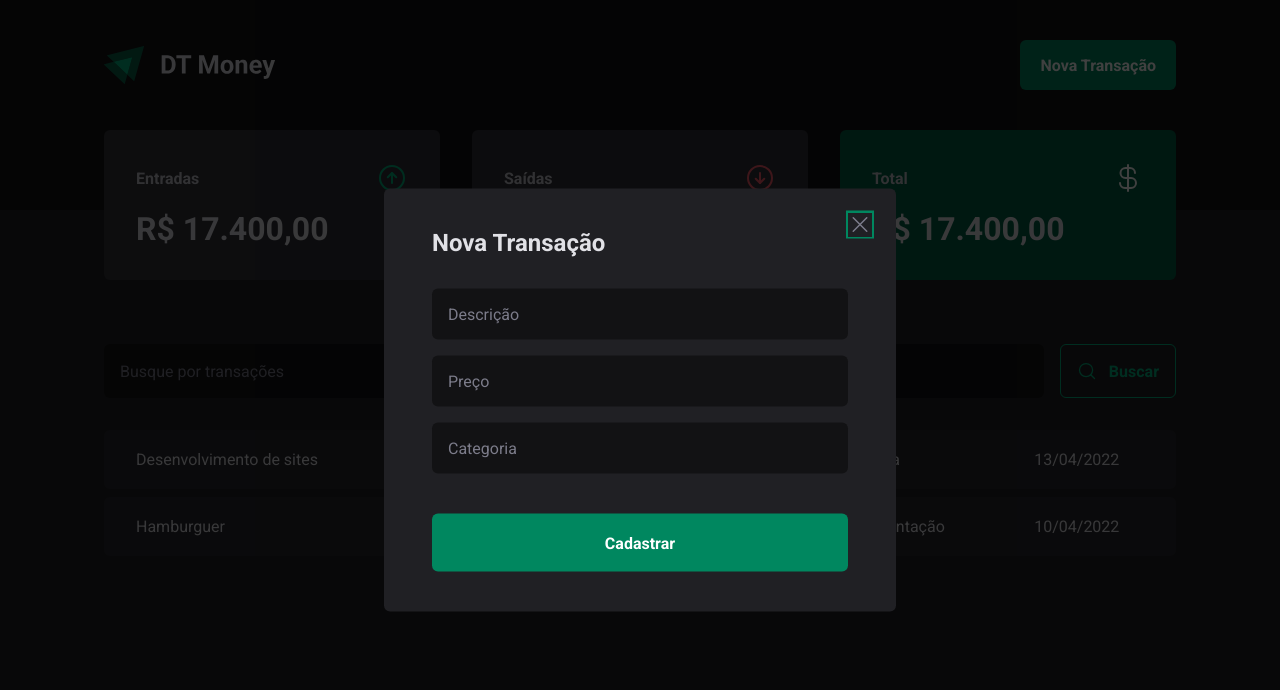
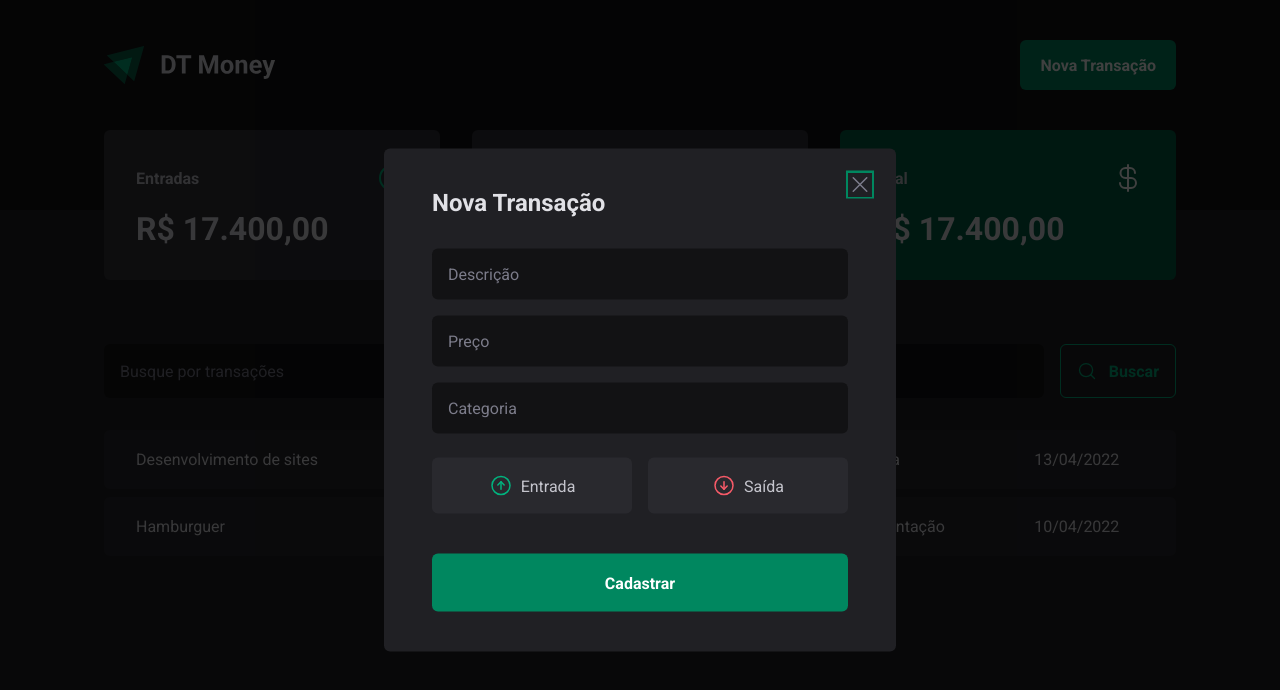
Before and after one commit to coutzera/03-dt-money, a React (Vite) app: page / in a window 1280 px wide. Both pictures are taken after a click on the button "Nova Transação". Shown: the top 690 px of the page. Built offline with nearby package versions, Linux system fonts and the light colour scheme.

Commit message:
update styles modal component

```diff
--- a/package.json
+++ b/package.json
@@ -11,6 +11,7 @@
   },
   "dependencies": {
     "@radix-ui/react-dialog": "^1.1.4",
+    "@radix-ui/react-radio-group": "^1.2.2",
     "phosphor-react": "^1.4.1",
     "react": "^18.3.1",
     "react-dom": "^18.3.1",
--- a/src/components/NewTransactionModal/index.tsx
+++ b/src/components/NewTransactionModal/index.tsx
@@ -1,6 +1,13 @@
 import * as Dialog from "@radix-ui/react-dialog";
-import { CloseButton, Content, Overlay } from "./styles";
-import { X } from "phosphor-react";
+
+import {
+  CloseButton,
+  Content,
+  Overlay,
+  TransactionTupe,
+  TransactionTypeButton,
+} from "./styles";
+import { ArrowCircleDown, ArrowCircleUp, X } from "phosphor-react";
 export function NewTransactionModal() {
   return (
     <Dialog.Portal>
@@ -8,6 +15,7 @@
 
       <Content>
         <Dialog.Title>Nova Transação</Dialog.Title>
+        <Dialog.Description aria-describedby={undefined} />
         <CloseButton>
           <X size={24} />
         </CloseButton>
@@ -16,6 +24,18 @@
           <input type="number" placeholder="Preço" required />
           <input type="text" placeholder="Categoria" required />
 
+          <TransactionTupe>
+            <TransactionTypeButton $variant="income" value="income">
+              <ArrowCircleUp size={24} />
+              Entrada
+            </TransactionTypeButton>
+
+            <TransactionTypeButton $variant="outcome" value="outcome">
+              <ArrowCircleDown size={24} />
+              Saída
+            </TransactionTypeButton>
+          </TransactionTupe>
+
           <button type="submit">Cadastrar</button>
         </form>
       </Content>
--- a/src/components/NewTransactionModal/styles.ts
+++ b/src/components/NewTransactionModal/styles.ts
@@ -1,5 +1,6 @@
 import styled from "styled-components";
 import * as Dialog from "@radix-ui/react-dialog";
+import * as RadioGroup from "@radix-ui/react-radio-group";
 
 export const Overlay = styled(Dialog.Overlay)`
   position: fixed;
@@ -86,3 +87,57 @@
 
   color: ${(props) => props.theme["gray-500"]};
 `;
+
+export const TransactionTupe = styled(RadioGroup.Root)`
+  display: grid;
+  grid-template-columns: repeat(2, 1fr);
+  gap: 1rem;
+
+  margin-top: 0.5rem;
+`;
+
+interface TransactionTypeButton {
+  $variant: "income" | "outcome";
+}
+
+export const TransactionTypeButton = styled(RadioGroup.Item)<TransactionTypeButton>`
+  background: ${(props) => props.theme["gray-700"]};
+
+  padding: 1rem;
+
+  display: flex;
+  align-items: center;
+  justify-content: center;
+  gap: 0.5rem;
+
+  cursor: pointer;
+
+  border-radius: 6px;
+  border: none;
+
+  color: ${(props) => props.theme["gray-300"]};
+
+  svg {
+    color: ${(props) =>
+      props.$variant === "income"
+        ? props.theme["green-300"]
+        : props.theme["red-300"]};
+  }
+
+  &[data-state="unchecked"]:hover  {
+    background-color: ${(props) => props.theme["gray-600"]};
+    transition: background-color 0.2s;
+  }
+
+  &[data-state="checked"] {
+    color: ${(props) => props.theme["white"]};
+    background: ${(props) =>
+      props.$variant === "income"
+       ? props.theme["green-500"]
+        : props.theme["red-500"]};
+
+    svg {
+      color: ${(props) => props.theme["white"]};
+    }
+  }
+`;
```
Also changed, not shown: 1 other file (tests, documents, lock files or other folders).
